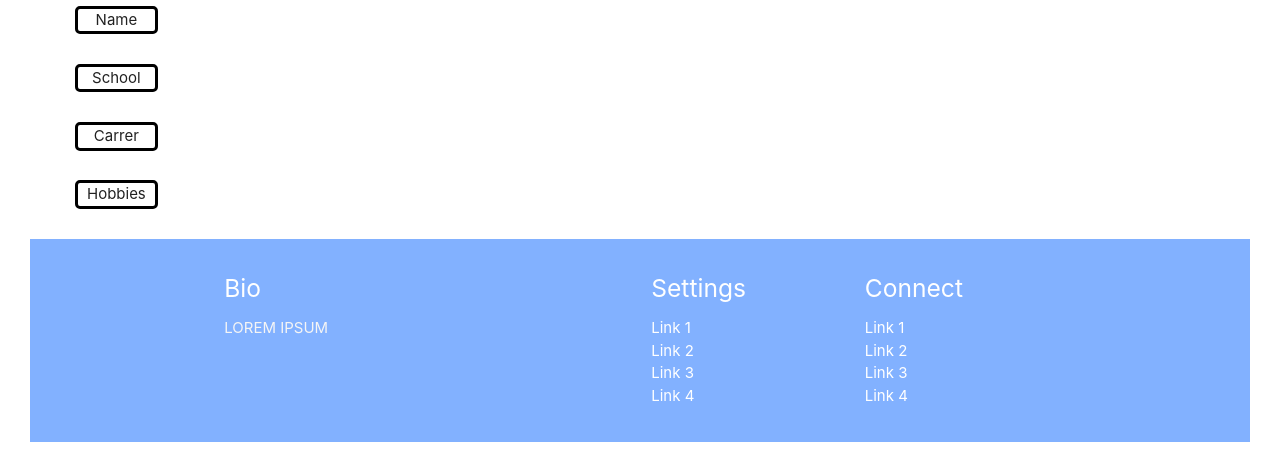
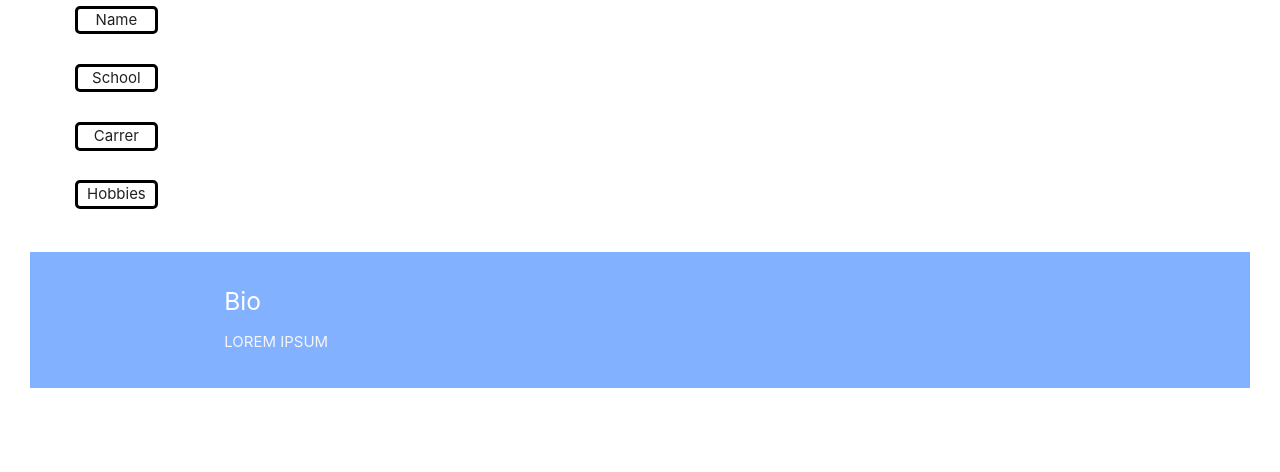
Before and after one commit to maddogb/code-chica-portfolio, a plain HTML site: page index.html in a window 1280 px wide. Shown: the part 382-854 px from the top of the page. After the commit the page ends 800 px from the top, so only its background shows below. Drawn offline with nearby package versions, Linux system fonts and the light colour scheme.

Commit message:
Update index.html

```diff
--- a/index.html
+++ b/index.html
@@ -91,26 +91,8 @@
                 <h5 class="white-text">Bio</h5>
                 <p class="grey-text text-lighten-4">LOREM IPSUM</p>
             </div>
-            <div class="col l3 s12">
-                <h5 class="white-text">Settings</h5>
-                <ul>
-                    <li><a class="white-text" href="https://google.com/?client=safari&channel=mac_bm">Link 1</a></li>
-                    <li><a class="white-text" href="#!">Link 2</a></li>
-                    <li><a class="white-text" href="#!">Link 3</a></li>
-                    <li><a class="white-text" href="#!">Link 4</a></li>
-                </ul>
+
             </div>
-            <div class="col l3 s12">
-                <h5 class="white-text">Connect</h5>
-                <ul>
-                    <li><a class="white-text" href="">Link 1</a></li>
-                    <li><a class="white-text" href="#!">Link 2</a></li>
-                    <li><a class="white-text" href="#!">Link 3</a></li>
-                    <li><a class="white-text" href="#!">Link 4</a></li>
-                </ul>
-            </div>
-        </div>
-        </div>
     </footer>
 </body>
 </html>
```
